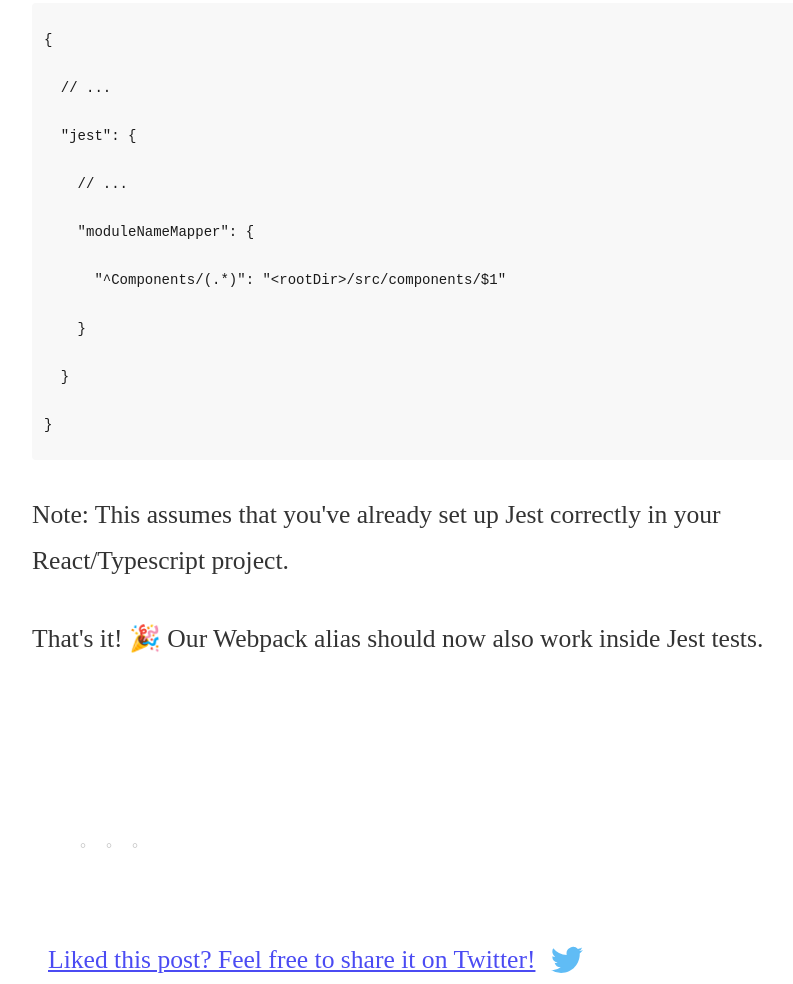
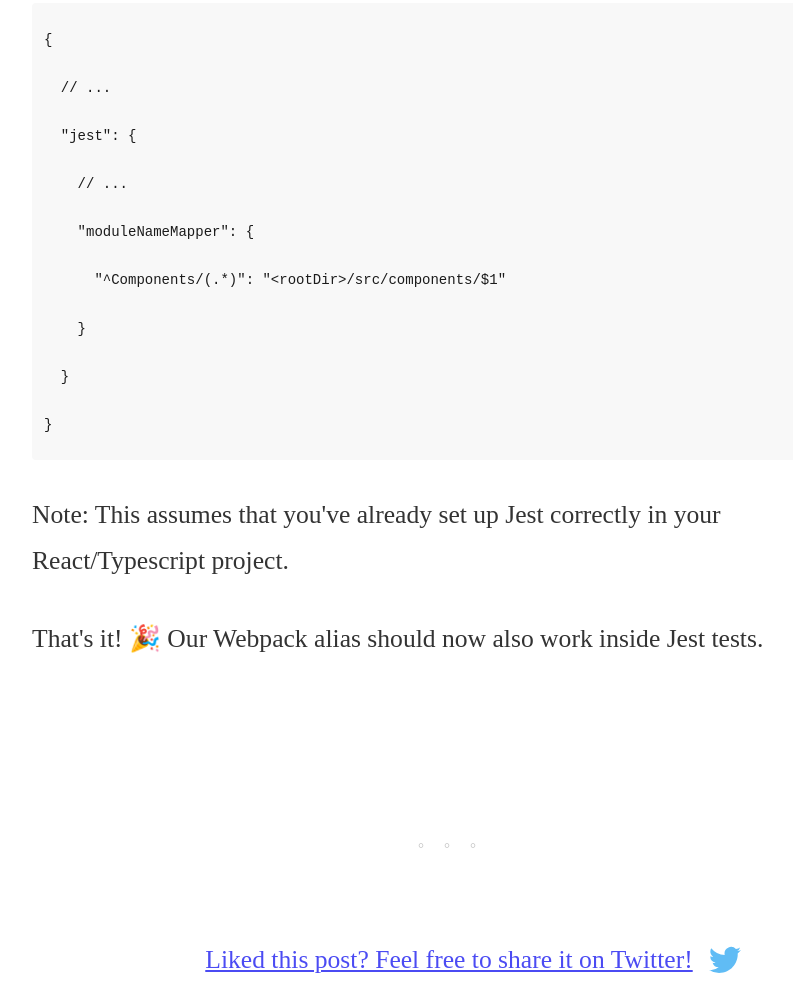
Before and after one commit to codeandsuch/codeandsuch.github.io, a Gatsby site: page /conditional-array-object-literals in a window 1280 px wide. Shown: the part 3765-4749 px from the top of the page, without its empty margins (183-976 px from the left). Built offline with nearby package versions, Linux system fonts and the light colour scheme; Gatsby itself is replaced by a stand-in of ours; some packages are replaced by stand-ins of ours; code samples lack their colours.

Commit message:
Fix overflow problem

```diff
--- a/src/components/Footer.tsx
+++ b/src/components/Footer.tsx
@@ -9,7 +9,7 @@ const Text = styled.footer`
   font-size: 1.4em;
   color: ${styles.color.grey};
 
-  @media only screen and (max-width: ${styles.width.medium}) {
+  @media only screen and (max-width: ${styles.width.medium}px) {
     font-size: 1.2em;
   }
 `
--- a/src/components/Header.tsx
+++ b/src/components/Header.tsx
@@ -1,8 +1,9 @@
-import React from 'react'
-import styled from 'styled-components'
-import styles from '../styles'
-import Link from 'gatsby-link'
+import Link from 'gatsby-link';
+import React from 'react';
+import styled from 'styled-components';
+
 import bg from '../assets/bg-blue-noise.png';
+import styles from '../styles';
 
 const Container = styled(Link)`
   /* background-color: ${styles.color.darkblue}; */
@@ -14,10 +15,10 @@ const Container = styled(Link)`
   justify-content: center;
   cursor: pointer;
   transition: height 1s ease;
-  height: ${(p: Props) => p.compressed ? '5rem' : '20rem'};
-  padding: ${(p: Props) => p.compressed ? 0 : '32px 16px'};
-  position: ${(p: Props) => p.compressed ? 'fixed' : 'normal'};
-  box-shadow: ${(p: Props) => p.compressed ? '0 3px 5px rgba(57, 63, 72, 0.15)' : 'none'};
+  height: ${(p: any) => p.to.state.compressed ? '5rem' : '20rem' };
+  padding: ${(p: any) => p.to.state.compressed ? 0 : '32px 16px'};
+  position: ${(p: any) => p.to.state.compressed ? 'fixed' : 'normal'};
+  box-shadow: ${(p: any) => p.to.state.compressed ? '0 3px 5px rgba(57, 63, 72, 0.15)' : 'none'};
 `
 
 const Contents = styled.div`
@@ -56,7 +57,12 @@ interface Props {
 }
 
 const Header: React.SFC<Props> = ({ compressed }) => (
-  <Container to='/' { ...{ compressed } }>
+  <Container
+    to={{
+      pathname: '/',
+      state: { compressed }
+    }}
+  >
     <Contents>
       <Title { ...{ compressed } }>code<Highlight>&</Highlight>such</Title>
       { !compressed &&
--- a/src/components/PostList.tsx
+++ b/src/components/PostList.tsx
@@ -24,7 +24,7 @@ const Title = styled.h3`
   font-size: 2.8rem;
   line-height: 4rem;
 
-  @media only screen and (max-width: ${styles.width.medium}) {
+  @media only screen and (max-width: ${styles.width.medium}px) {
     font-size: 2.5em;
   }
 `
--- a/src/components/Share.tsx
+++ b/src/components/Share.tsx
@@ -7,14 +7,14 @@ import styles from '../styles'
 
 const Container = styled.div`
   width: 100%;
-  max-width: ${styles.width.contentMax};
+  max-width: ${styles.width.contentMax}px;
 `
 
 const Content = styled.div`
   display: flex;
   flex-direction: row;
   align-items: center;
-  justify-content: flex;
+  justify-content: center;
   width: 100%;
   padding: 0 16px;
 `
@@ -23,10 +23,11 @@ const Divider = styled.div`
   user-select: none;
   width: 100%;
   font-size: 15px;
-  margin: 10rem 0 6rem 3rem;
+  margin: 10rem 0 6rem 0;
   line-height: 0px;
   letter-spacing: 20px;
   color: #c5c5c5;
+  text-align: center;
 `
 
 const ShareLink = styled.a`
--- a/src/pages/404.tsx
+++ b/src/pages/404.tsx
@@ -20,7 +20,7 @@ const Error = styled.p`
   color: ${styles.color.darkblue};
   text-shadow: 8px 8px 0px rgba(0, 0, 0, 0.1);
 
-  @media only screen and (min-width: ${styles.width.max}) {
+  @media only screen and (min-width: ${styles.width.max}px) {
     font-size: 12rem;
     line-height: 12.8rem;
   }
@@ -33,7 +33,7 @@ const Title = styled.h1`
   text-align: center;
   color: ${styles.color.darkgrey};
 
-  @media only screen and (min-width: ${styles.width.max}) {
+  @media only screen and (min-width: ${styles.width.max}px) {
     font-size: 2.4rem;
     line-height: 3.2rem;
   }
--- a/src/pages/index.tsx
+++ b/src/pages/index.tsx
@@ -16,7 +16,7 @@ const Contents = styled.div`
   padding: 0 16px;
   max-width: 1200px;
 
-  @media only screen and (max-width: ${styles.width.medium}) {
+  @media only screen and (max-width: ${styles.width.medium}px) {
     padding: 0;
     margin-top: 0;
   }
--- a/src/styles.js
+++ b/src/styles.js
@@ -1,8 +1,8 @@
 const styles = {
   width: {
-    max: '1200px',
-    medium: '800px',
-    contentMax: '850px',
+    max: 1200,
+    medium: 800,
+    contentMax: 850,
   },
 
   color: {
--- a/src/templates/post.tsx
+++ b/src/templates/post.tsx
@@ -28,20 +28,20 @@ const PostHeader = styled.header`
   margin-bottom: 32px;
   min-height: 20rem;
 
-  @media only screen and (max-width: ${styles.width.medium}) {
+  @media only screen and (max-width: ${styles.width.medium}px) {
     padding: 32px 0 28px;
   }
 `
 
 const HeaderContents = styled.div`
-  max-width: ${styles.width.contentMax};
+  max-width: ${styles.width.contentMax}px;
   width: 100%;
   padding: 0 16px;
 `
 
 const BackButton = styled.div`
   width: 100%;
-  max-width: ${styles.width.contentMax};
+  max-width: ${styles.width.contentMax}px;
   font-size: 2em;
   padding: 0 16px;
   margin-bottom: 2rem;
@@ -53,7 +53,7 @@ const Title = styled.h1`
   margin-bottom: 8px;
   font-size: 3.2em;
 
-  @media only screen and (max-width: ${styles.width.medium}) {
+  @media only screen and (max-width: ${styles.width.medium}px) {
     margin-bottom: 2rem;
     font-size: 2.5em;
   }
@@ -71,7 +71,7 @@ const SubtextDot = styled.span`
 `
 
 const Content = styled.article`
-  max-width: ${styles.width.contentMax};
+  max-width: ${styles.width.contentMax}px;
   font-size: 1.6em;
   line-height: 1.8em;
   color: ${styles.color.darkgrey};
@@ -80,6 +80,12 @@ const Content = styled.article`
 
   & > *:not(:first-child) {
     margin-top: 32px;
+  }
+
+  h1, h2, h3, h4, h5, h6 {
+    @media only screen and (max-width: ${styles.width.contentMax + 30}px) {
+      margin-left: 1rem;
+    }
   }
 
   h2 + *,  h3 + *, h4 + *, h5 + *, h6 + * {
```
